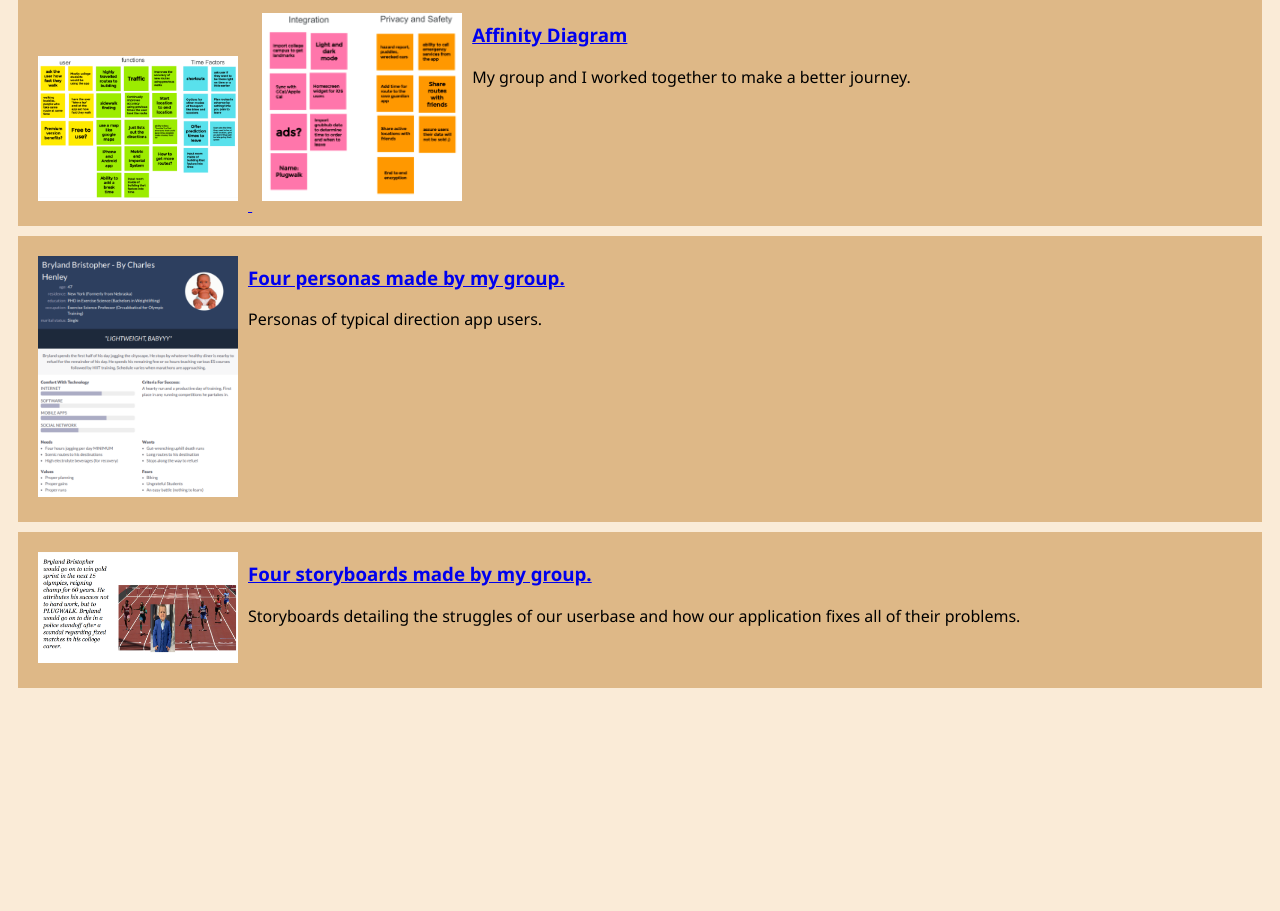
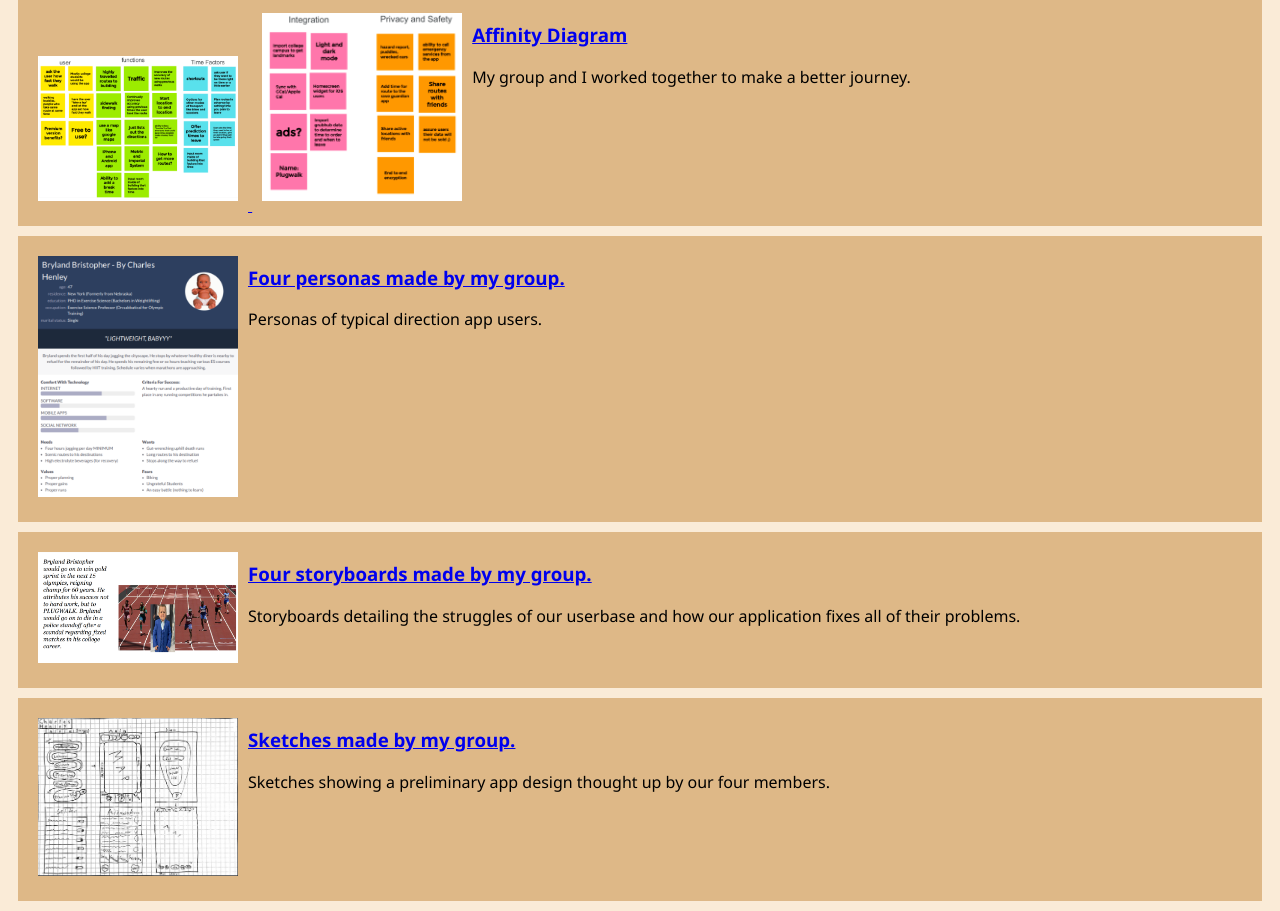
Before and after one commit to HenleyDCharles/HenleyDCharles.github.io, a plain HTML site: page index.html in a window 1280 px wide. Shown: the part 247-1158 px from the top of the page. Before the commit the page ends 945 px from the top, so only its background shows below. Drawn offline with Linux system fonts and the light colour scheme; files whose address does not match are found by name.

Commit message:
Add files via upload

```diff
--- a/index.html
+++ b/index.html
@@ -73,6 +73,22 @@
                                 Storyboards detailing the struggles of our userbase and how our application fixes all of their problems.
                             </p>
                         </section>
+
+
         </section>
+        <section class="assignment">
+            <a href="files/CSCE190Sketches.pdf">
+                <img src="Images/sketch.png">
+            </a>
+            <section class="Sketch-Details">
+                <h3>
+                    <a href="files/CSCE190Sketches.pdf">
+                        Sketches made by my group.
+                    </a>
+                </h3>
+                <p>
+                    Sketches showing a preliminary app design thought up by our four members.
+                </p>
+            </section>
     </body>
 </html>
```
Also changed, not shown: Images/sketch.png (added), Images/storyboard.png (added), 2 other files.
